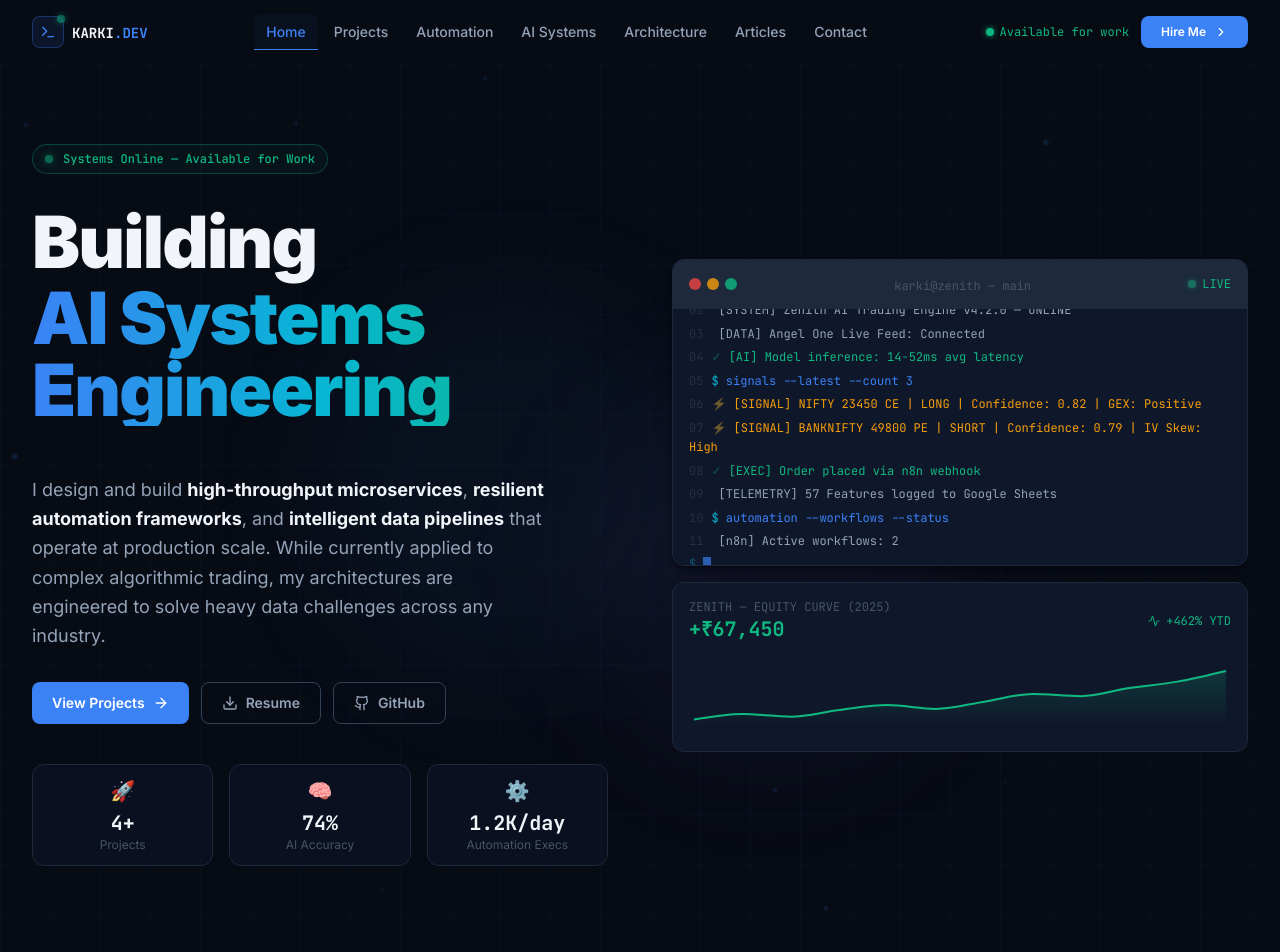
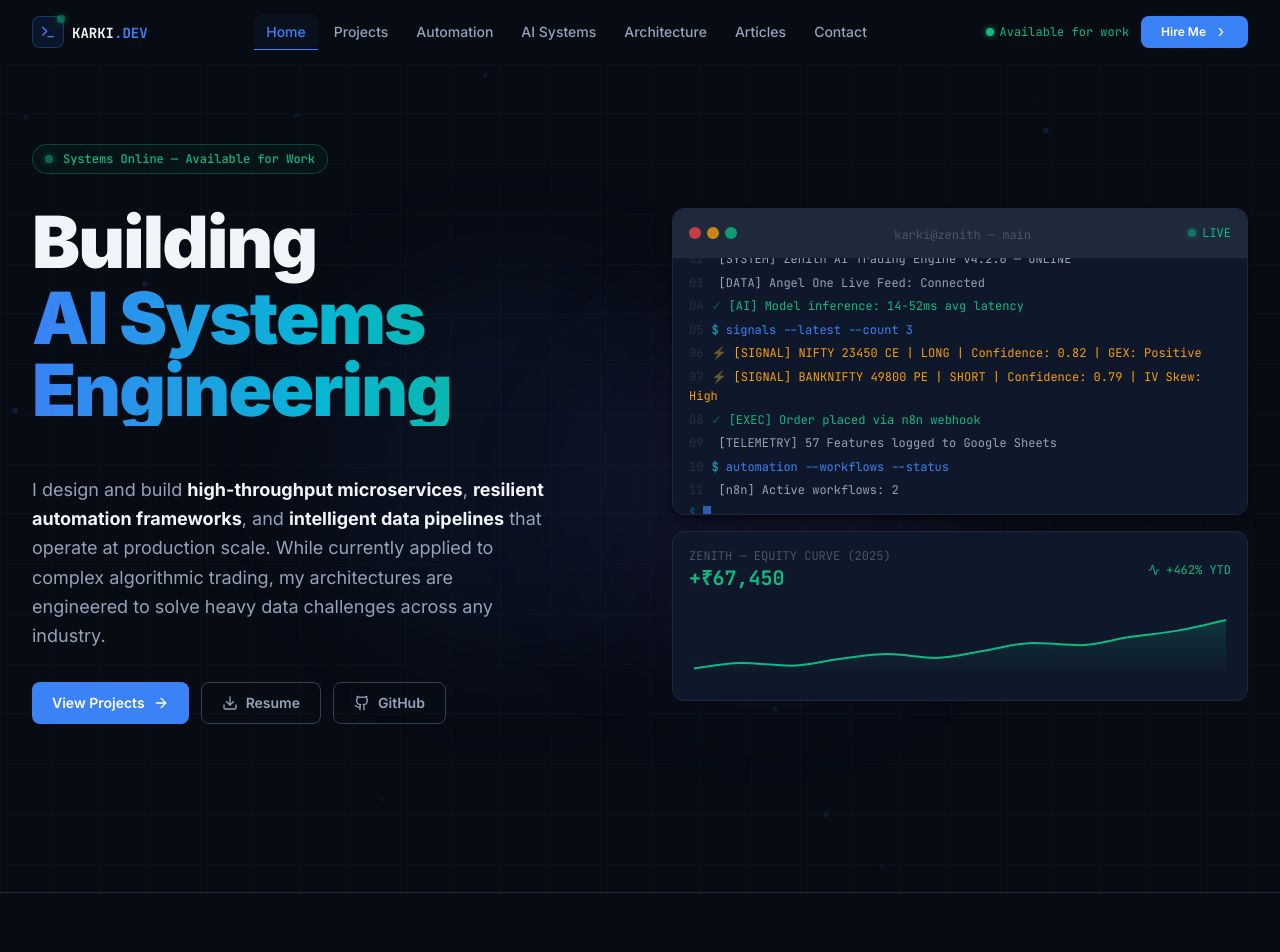
Before and after one commit to karkis23/My-portfolio, a React (Vite) app: page / in a window 1280 px wide. Shown: the top 952 px of the page. Built offline with nearby package versions, Linux system fonts and the light colour scheme.

Commit message:
fix: update github links to repositories tab and remove hero stats

```diff
--- a/src/components/layout/Footer.tsx
+++ b/src/components/layout/Footer.tsx
@@ -23,7 +23,7 @@ export default function Footer() {
             </p>
             <div className="flex items-center gap-3">
               {[
-                { icon: Github, href: 'https://github.com/karkis23', label: 'GitHub' },
+                { icon: Github, href: 'https://github.com/karkis23?tab=repositories', label: 'GitHub' },
                 { icon: Linkedin, href: 'https://www.linkedin.com/in/karki-senthil-kumar-444230180/', label: 'LinkedIn' },
                 { icon: Mail, href: 'mailto:karkisenthilkumar@gmail.com', label: 'Email' },
               ].map(({ icon: Icon, href, label }) => (
--- a/src/pages/ContactPage.tsx
+++ b/src/pages/ContactPage.tsx
@@ -5,7 +5,7 @@ import { Mail, Github, Linkedin, Phone, Send, MapPin, Clock, CheckCircle2 } from
 import SEO from '../components/SEO';
 
 const socialLinks = [
-  { icon: Github, label: 'GitHub', url: 'https://github.com/karkis23', handle: '@karkis23', color: '#a8b3cf' },
+  { icon: Github, label: 'GitHub', url: 'https://github.com/karkis23?tab=repositories', handle: '@karkis23', color: '#a8b3cf' },
   { icon: Linkedin, label: 'LinkedIn', url: 'https://www.linkedin.com/in/karki-senthil-kumar-444230180/', handle: '/in/karki-senthil-kumar-444230180', color: '#0a66c2' },
   { icon: Phone, label: 'Phone', url: 'tel:+917010251160', handle: '+91 7010251160', color: '#1d9bf0' },
   { icon: Mail, label: 'Email', url: 'mailto:karkisenthilkumar@gmail.com', handle: 'karkisenthilkumar@gmail.com', color: '#10b981' },
--- a/src/pages/HomePage.tsx
+++ b/src/pages/HomePage.tsx
@@ -186,30 +186,12 @@ export default function HomePage() {
               <a href="/resume.pdf" download="Karki_Resume.pdf" target="_blank" rel="noopener noreferrer" className="btn-secondary">
                 <Download size={16} /> Resume
               </a>
-              <a href="https://github.com" className="btn-secondary">
+              <a href="https://github.com/karkis23?tab=repositories" target="_blank" rel="noopener noreferrer" className="btn-secondary">
                 <Github size={16} /> GitHub
               </a>
             </motion.div>
 
-            {/* Quick stats */}
-            <motion.div
-              initial={{ opacity: 0 }}
-              animate={{ opacity: 1 }}
-              transition={{ duration: 0.5, delay: 0.6 }}
-              className="grid grid-cols-3 gap-4"
-            >
-              {[
-                { label: 'Projects', value: '4+', icon: '🚀' },
-                { label: 'AI Accuracy', value: '74%', icon: '🧠' },
-                { label: 'Automation Execs', value: '1.2K/day', icon: '⚙️' },
-              ].map((stat) => (
-                <div key={stat.label} className="text-center p-3 rounded-xl border border-border-subtle bg-bg-secondary/50">
-                  <div className="text-xl mb-1">{stat.icon}</div>
-                  <div className="text-text-primary font-bold text-xl font-mono">{stat.value}</div>
-                  <div className="text-text-muted text-xs">{stat.label}</div>
-                </div>
-              ))}
-            </motion.div>
+
           </motion.div>
 
           {/* Right: Terminal */}
```
